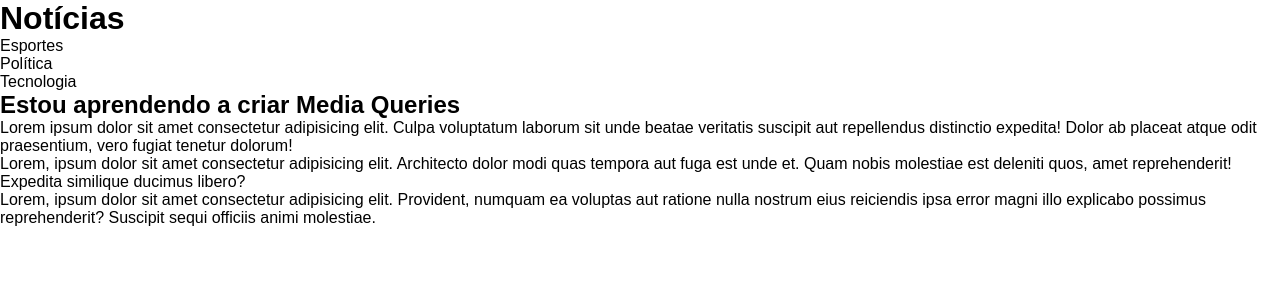
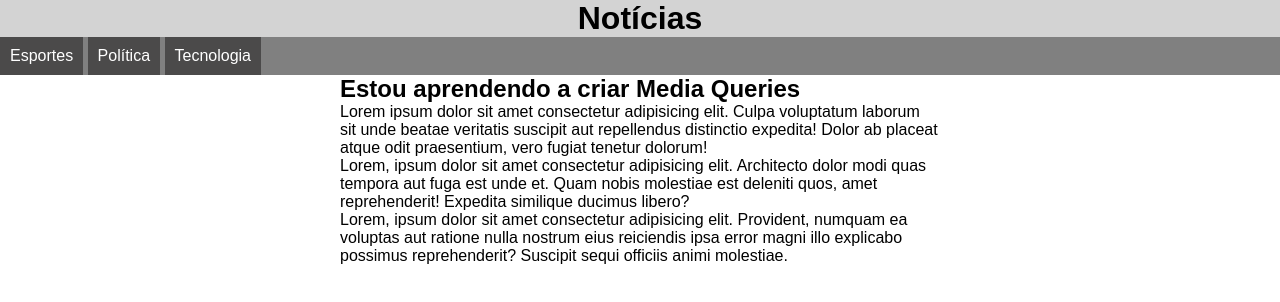
Before and after one commit to Paparello/html-css, a plain HTML site: page exercicios/modulo-04/ex026/mq001/index.html in a window 1280 px wide. Drawn offline with Linux system fonts and the light colour scheme.

Commit message:
media types

```diff
--- a/exercicios/modulo-04/ex026/mq001/estilos/impressora.css
+++ b/exercicios/modulo-04/ex026/mq001/estilos/impressora.css
@@ -17,6 +17,10 @@ menu {
     display: none;
 }
 
+article {
+    width: 100vw;
+}
+
 article::after {
     content: 'Este artigo foi impresso através do site www.cursoemvideo.com';
 }
--- a/exercicios/modulo-04/ex026/mq001/estilos/tela.css
+++ b/exercicios/modulo-04/ex026/mq001/estilos/tela.css
@@ -11,3 +11,29 @@ html {
     font-family: Arial, Helvetica, sans-serif;
     font-size: 1em;
 }
+
+header {
+    background-color: lightgray;
+}
+
+header > h1 {
+    text-align: center;
+}
+
+menu ul {
+    list-style-type: none;
+    background-color: gray;
+}
+
+menu li {
+    display: inline-block;
+    padding: 10px;
+    background-color: rgb(75, 74, 74);
+    color: white;
+}
+
+article {
+    width: 600px;
+    display: block;
+    margin: auto;
+}
```
